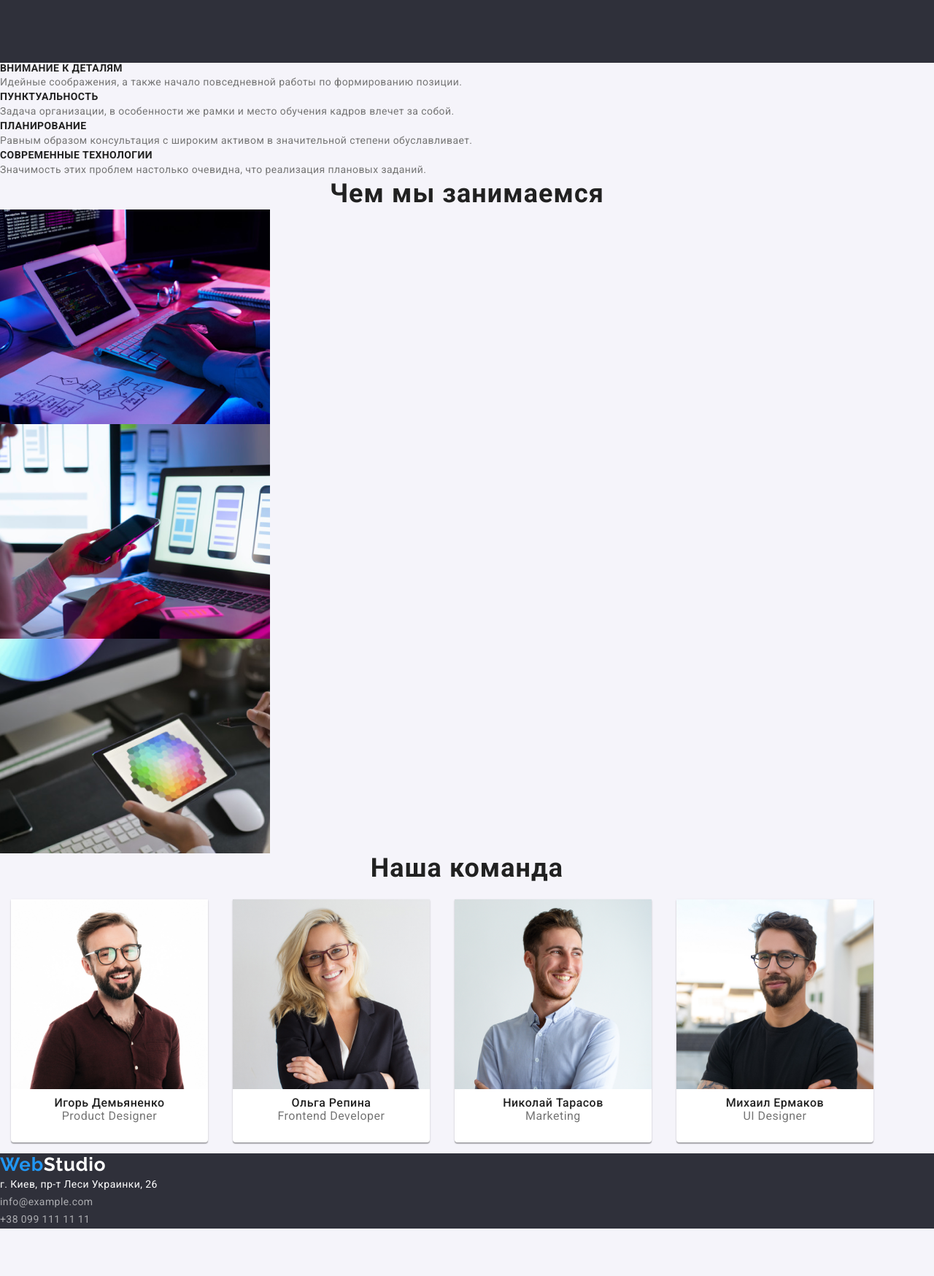
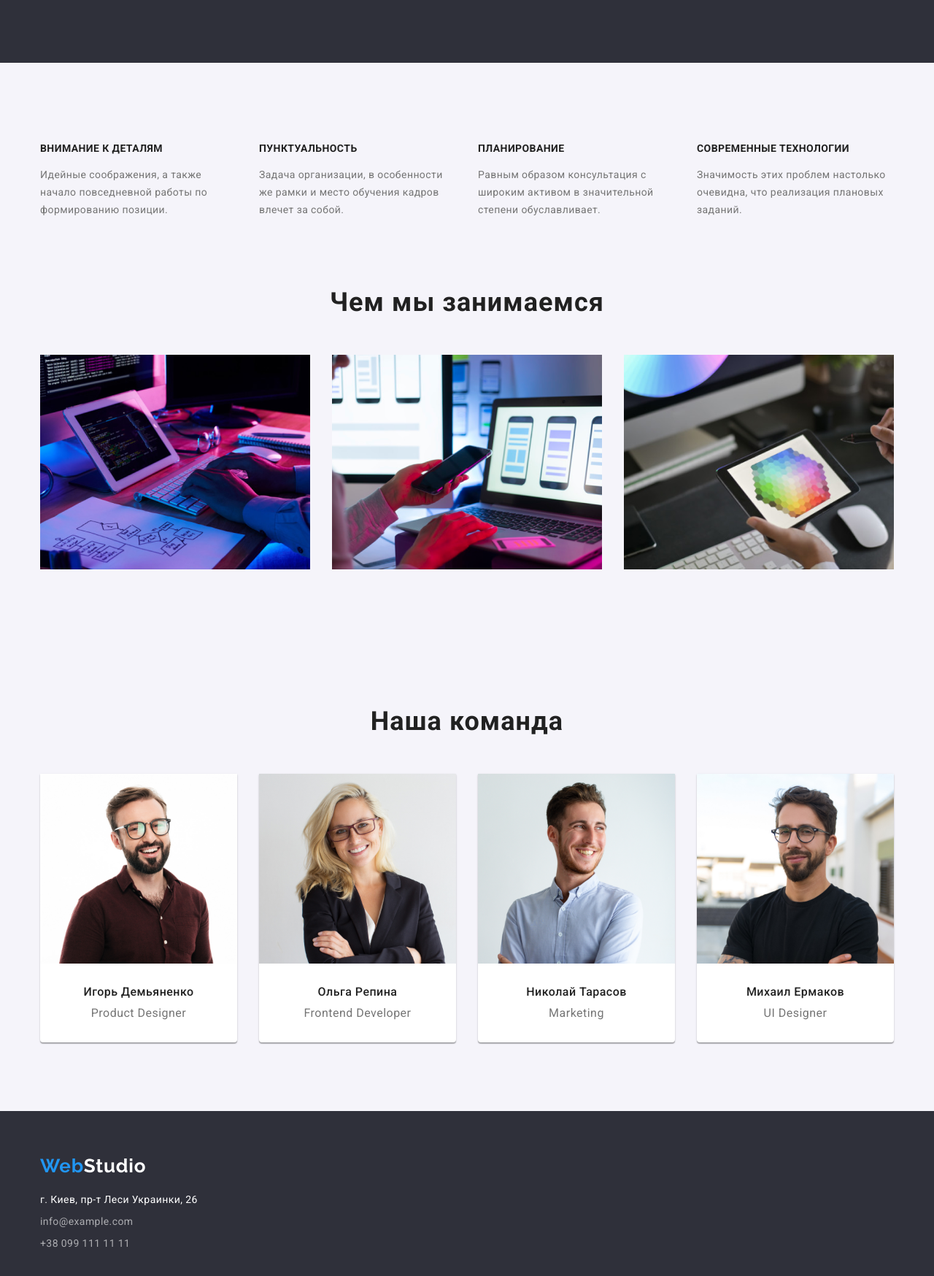
Before and after one commit to DimaFursov86/goit-markup-hw-03, a plain HTML site: page index.html in a window 1280 px wide. Shown: the part 600-2348 px from the top of the page at 73% size. Before the commit the page ends 2283 px from the top, so only its background shows below. Drawn offline with nearby package versions, Linux system fonts and the light colour scheme.

Commit message:
добавляет стили на вторую страницу

```diff
--- a/css/style.css
+++ b/css/style.css
@@ -201,12 +201,30 @@ img {
 /* ===============End Hero=============== */
 
 /* ===============Dignity=============== */
+
+.dignity-section {
+  padding-top: 110px;
+  padding-bottom: 94px;
+}
+.dignity-list {
+  display: flex;
+  flex-wrap: wrap;
+  margin-left: -30px;
+  margin-top: -30px;
+}
+
+.dignity-list-item {
+  flex-basis: calc(100% / 4 - 30px);
+  margin-left: 30px;
+  margin-top: 30px;
+}
 .dignity-list-title {
   font-weight: 700;
   font-size: 14px;
   line-height: 1.14;
   letter-spacing: 0.03em;
   text-transform: uppercase;
+  margin-bottom: 17px;
 }
 .dignity-description {
   font-size: 14px;
@@ -217,10 +235,59 @@ img {
 /* ===============End Dignity=============== */
 
 /* ===============Types of product=============== */
+.types-of-product-section {
+  padding-bottom: 94px;
+}
+.products-and-team-titles {
+  padding-bottom: 50px;
+}
+.types-ofproducts-list {
+  display: flex;
+  flex-wrap: wrap;
+  margin-left: -30px;
+  margin-top: -30px;
+}
+.types-of-products-item {
+  flex-basis: calc(100% / 3 - 30px);
+  margin-left: 30px;
+  margin-top: 30px;
+}
 
 /* ===============End Types of product=============== */
 
 /* ===============Our team=============== */
+
+.our-team-section {
+  padding-top: 94px;
+  padding-bottom: 94px;
+}
+
+.products-and-team-titles {
+  padding-bottom: 50px;
+}
+
+.our-team-list {
+  display: flex;
+  flex-wrap: wrap;
+  margin-left: -30px;
+  margin-top: -30px;
+}
+
+.our-team-item {
+  flex-basis: calc(100% / 4 - 30px);
+  margin-left: 30px;
+  margin-top: 30px;
+
+  background: var(--navigation-logo-studio-footer);
+  box-shadow: 0px 1px 3px rgba(0, 0, 0, 0.12), 0px 1px 1px rgba(0, 0, 0, 0.14),
+    0px 2px 1px rgba(0, 0, 0, 0.2);
+  border-radius: 0px 0px 4px 4px;
+}
+
+.our-team-div {
+  padding-top: 30px;
+  padding-bottom: 30px;
+}
 
 .our-team-names {
   font-weight: 500;
@@ -228,6 +295,7 @@ img {
   line-height: 1.18;
   text-align: center;
   letter-spacing: 0.03em;
+  margin-bottom: 10px;
 }
 .our-team-job {
   font-size: 16px;
@@ -236,26 +304,18 @@ img {
   letter-spacing: 0.03em;
   color: var(--portfolio-cards-description-color);
 }
-.our-team-item {
-  display: inline-block;
-  margin: 21px 15px 15px 15px;
-  border: 0px;
-  padding: 0px;
-  background: var(--navigation-logo-studio-footer);
-  box-shadow: 0px 1px 3px rgba(0, 0, 0, 0.12), 0px 1px 1px rgba(0, 0, 0, 0.14),
-    0px 2px 1px rgba(0, 0, 0, 0.2);
-  border-radius: 0px 0px 4px 4px;
-}
-.our-team-img {
-  margin-bottom: 10px;
-}
-.our-team-job {
-  margin-bottom: 26px;
-}
 
 /* ===============End Our team=============== */
 
 /* ===============Footer=============== */
+
+.footer-logo-margin {
+  display: block;
+  margin-bottom: 20px;
+}
+.footer-list-item:not(:last-child) {
+  margin-bottom: 6px;
+}
 .address-google-maps {
   font-family: var(--main-font);
   font-size: 14px;
@@ -277,10 +337,26 @@ img {
 }
 .footer {
   background: var(--footer-background-color);
+  padding-top: 60px;
+  padding-bottom: 60px;
 }
 /* ===============End Footer=============== */
 
 /* ===============Portfolio navigation on page=============== */
+
+.navigation-on-page-and-cards-section {
+  padding-top: 94px;
+  padding-bottom: 94px;
+}
+.navigation-on-page-list {
+  display: flex;
+  justify-content: center;
+  margin: 0 auto;
+  margin-bottom: 50px;
+}
+.navigation-onpage-item:not(:last-child) {
+  margin-right: 8px;
+}
 .navigation-buttons {
   font-family: var(--main-font);
   font-weight: 500;
@@ -291,6 +367,12 @@ img {
   color: var(--portfolio-nav-text-color);
   border-radius: 4px;
   border: 0px;
+  display: flex;
+  align-items: center;
+  min-width: 73px;
+  margin: 0 auto;
+  padding: 6px 22px;
+  background-color: var(--backgroud-body-studio);
 }
 .navigation-buttons:hover,
 .navigation-buttons:focus {
@@ -305,13 +387,33 @@ img {
 /* ===============End Portfolio navigation on page=============== */
 
 /* ===============Portfolio cards=============== */
-
+.portfolio-cards-list {
+  display: flex;
+  flex-wrap: wrap;
+  margin-left: -30px;
+  margin-top: -30px;
+}
+.portfolio-cards-item {
+  flex-basis: calc(100% / 3 - 30px);
+  margin-left: 30px;
+  margin-top: 30px;
+}
+.portfolio-cards-wraper {
+  border: 1px solid #eeeeee;
+  border-top: none;
+  background-color: var(--navigation-logo-studio-footer);
+  padding-top: 20px;
+  padding-bottom: 20px;
+  padding-left: 24px;
+  padding-right: 24px;
+}
 .portfolio-cards-title {
   font-weight: 700;
   font-size: 18px;
   line-height: 2;
   letter-spacing: 0.06em;
   color: var(--portfolio-cards-title-color);
+  margin-bottom: 4px;
 }
 .portfolio-cards-description {
   font-size: 16px;
--- a/index.html
+++ b/index.html
@@ -47,28 +47,31 @@
     </section>
  <!--Dignity-->
     <section class="dignity-section">
+            <div class="container">
                 <h2 class="visually-hidden">Достоинства нашей студии</h2>
                 <ul class="dignity-list list">
                     <li class="dignity-list-item">
                         <h3 class="dignity-list-title">Внимание к деталям</h3>
                         <p class="dignity-description">Идейные соображения, а также начало повседневной работы по формированию позиции.</p>
                     </li>
-            <li>
+                    <li class="dignity-list-item">
                         <h3 class="dignity-list-title">Пунктуальность</h3>
                         <p class="dignity-description">Задача организации, в особенности же рамки и место обучения кадров влечет за собой.</p>
                     </li>
-            <li>
+                    <li class="dignity-list-item">
                         <h3 class="dignity-list-title">Планирование</h3>
                         <p class="dignity-description">Равным образом консультация с широким активом в значительной степени обуславливает.</p>
                     </li>
-            <li>
+                    <li class="dignity-list-item">
                         <h3 class="dignity-list-title">Современные технологии</h3>
                         <p class="dignity-description">Значимость этих проблем настолько очевидна, что реализация плановых заданий.</p>
                     </li>
                 </ul>
+            </div>
     </section>
  <!--types of products-->
     <section class="types-of-product-section">
+        <div class="container">
             <h2 class="products-and-team-titles">Чем мы занимаемся</h2>
             <ul class="types-ofproducts-list list">
                 <li class="types-of-products-item">
@@ -81,38 +84,50 @@
                     <img class="types-of-products-img" src="./images/types-of-products/img3.png" alt="Дизайн" width="370" height="294">
                 </li>
             </ul>
+        </div>
     </section>
  <!--Our team-->
     <section class="our-team-section">
+        <div class="container">
             <h2 class="products-and-team-titles">Наша команда</h2>
             <ul class="our-team-list list">
                 <li class="our-team-item">
                     <img class="our-team-img" src="./images/our-team/img1.jpg" alt="Мужчина в рубашке, очках и с бородой" width="270" height="260">
+                    <div class="our-team-div">
                         <h3 class="our-team-names">Игорь Демьяненко</h3>
                         <p class="our-team-job">Product Designer</p>
+                    </div>
                 </li>
                 <li class="our-team-item">
                     <img class="our-team-img" src="./images/our-team/img2.jpg" alt="Женчина блондинка в пиджаке и очках" width="270" height="260">
+                    <div class="our-team-div">
                         <h3 class="our-team-names">Ольга Репина</h3>
                         <p class="our-team-job">Frontend Developer</p>
+                    </div>
                 </li>
                 <li class="our-team-item">
                     <img class="our-team-img" src="./images/our-team/img3.jpg" alt="Мужчина в светлой рубашке" width="270" height="260">
+                    <div class="our-team-div">
                         <h3 class="our-team-names">Николай Тарасов</h3>
                         <p class="our-team-job">Marketing</p>
+                    </div>
                 </li>
                 <li class="our-team-item">
                     <img class="our-team-img" src="./images/our-team/img4.jpg" alt="Мужчина в черной футболке, в очках и с бородой" width="270" height="260">
+                    <div class="our-team-div">
                         <h3 class="our-team-names">Михаил Ермаков</h3>
                         <p class="our-team-job">UI Designer</p>
+                    </div>
                 </li>
             </ul>
+        </div>
     </section>
 
   </main>
  <!--Footer-->
   <footer class="footer">
-    <a class="navigation-logo-link link" href="./index.html">Web<span class="navigation-logo-studio-footer">Studio</span></a>
+        <div class="container">
+            <a class="navigation-logo-link footer-logo-margin link" href="./index.html">Web<span class="navigation-logo-studio-footer">Studio</span></a>
             <address class="address">
                 <ul class="footer-list list">
                     <li class="footer-list-item">
@@ -126,6 +141,7 @@
                     </li>
                 </ul>
             </address>
+        </div>
     </footer>
 </body>
 </html>
```
Also changed, not shown: portfolio.html (+29 -6 lines). Lines whose indentation alone changed are shown as unchanged.
